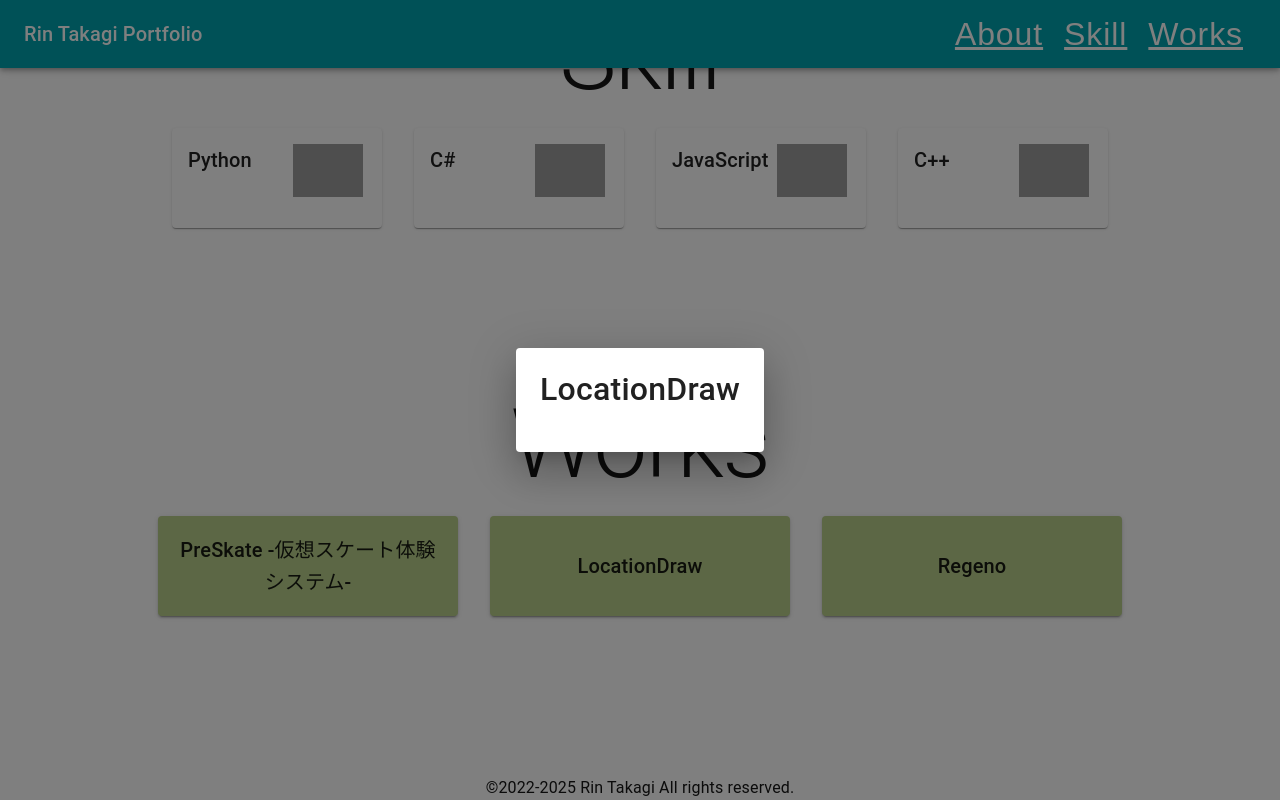
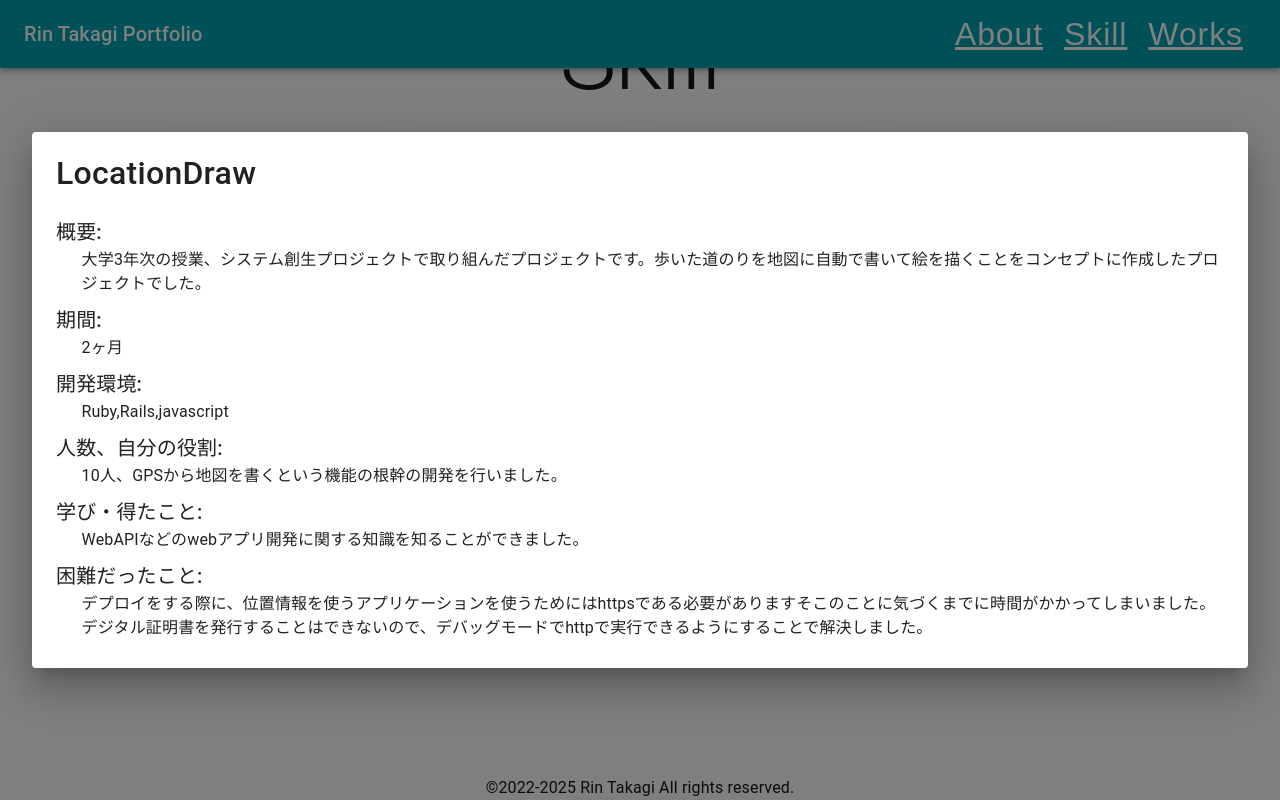
Before and after one commit to rit3919/portfolio2024, a Next.js app: page / in a window 1280 px wide. Both pictures are taken after a click on the button "LocationDraw". Shown: the part 1422-2222 px from the top of the page. Built offline with nearby package versions, Linux system fonts and the light colour scheme; grey boxes are pictures that could not be loaded.

Commit message:
add preskate article

```diff
--- a/src/app/components/worksList.tsx
+++ b/src/app/components/worksList.tsx
@@ -5,23 +5,170 @@ const works = [
         name: 'PreSkate -仮想スケート体験システム-',
         body: (
             <Box>
-                <Typography variant="body1" sx={{ padding: '0 0 2vh 0' }}>
-                    技術:
-                </Typography>
-                <Typography variant="body1" sx={{ padding: '0 0 2vh 0' }}>
-                    このシステムでは，Unityを用いて作成しました．
-                </Typography>
-                <Typography variant="body1" sx={{ padding: '0 0 2vh 0' }}>
-                    また，スケートをする際の動きを検知するために，Kinectを使用しています．
-                </Typography>
-                <Typography variant="body1" sx={{ padding: '0 0 2vh 0' }}>
-                    このシステムは，スケートをしたことがない人でも，スケートを体験できるように作成しました．
-                </Typography>
+                <Box sx={{ padding: '0 0 1vh 0' }}>
+                    <Typography variant='h6' >
+                        概要:
+                    </Typography>
+                    <Typography sx={{ padding: '0 0 0 2vw' }}>
+                        高専時代に参加した第32回高専プログラミングコンテスト課題部門での作品です。HMDをかぶり、スケートを体験できるプロダクトです。コンテストの本戦に進むことができ、敢闘賞を受賞することができました。
+                    </Typography>
+                </Box>
+                <Box sx={{ padding: '0 0 1vh 0' }}>
+                    <Typography variant='h6' >
+                        期間:
+                    </Typography>
+                    <Typography sx={{ padding: '0 0 0 2vw' }}>
+                        5ヶ月
+                    </Typography>
+                </Box>
+                <Box sx={{ padding: '0 0 1vh 0' }}>
+                    <Typography variant='h6' >
+                        開発環境:
+                    </Typography>
+                    <Typography sx={{ padding: '0 0 0 2vw' }}>
+                        C#,unity,javascript,Git
+                    </Typography>
+                </Box>
+                <Box sx={{ padding: '0 0 1vh 0' }}>
+                    <Typography variant='h6' >
+                        人数、自分の役割:
+                    </Typography>
+                    <Typography sx={{ padding: '0 0 0 2vw' }}>
+                        5人、プロジェクトリーダーとバックエンドを努めました。
+                    </Typography>
+                </Box>
+                <Box sx={{ padding: '0 0 1vh 0' }}>
+                    <Typography variant='h6' >
+                        学び・得たこと:
+                    </Typography>
+                    <Typography sx={{ padding: '0 0 0 2vw' }}>
+                        プロジェクトリーダーとして、複数人で同じプロジェクトを管理する方法を学ぶことができました。開発については、研究室内で管理するプロジェクトだったため、GitHubを使うことができず、オンプレミス環境でのリモートリポジトリ環境の構築を学ぶことができました。
+                    </Typography>
+                </Box>
+
+                <Box sx={{ padding: '0 0 1vh 0' }}>
+                    <Typography variant='h6' >
+                        困難だったこと:
+                    </Typography>
+                    <Typography sx={{ padding: '0 0 0 2vw' }}>
+                        進捗をうまく管理することができず、プログラミングが苦手な人の進捗を管理することが大変でした。解決方法としては、マネジメントの一部を変わってもらい、開発系を私が専念することにしました。
+                    </Typography>
+                </Box>
             </Box>
         )
     },
-    { name: 'LocationDraw', level: 'UnityC#として使用', image: 'https://cdn.jsdelivr.net/gh/devicons/devicon/icons/csharp/csharp-original.svg' },
-    { name: 'Regeno', level: 'このポートフォリオの作成に使用', image: 'https://cdn.jsdelivr.net/gh/devicons/devicon/icons/javascript/javascript-original.svg' }
+    {
+        name: 'LocationDraw',
+        body: (
+            <Box>
+                <Box sx={{ padding: '0 0 1vh 0' }}>
+                    <Typography variant='h6' >
+                        概要:
+                    </Typography>
+                    <Typography sx={{ padding: '0 0 0 2vw' }}>
+                        大学3年次の授業、システム創生プロジェクトで取り組んだプロジェクトです。歩いた道のりを地図に自動で書いて絵を描くことをコンセプトに作成したプロジェクトでした。
+                    </Typography>
+                </Box>
+                <Box sx={{ padding: '0 0 1vh 0' }}>
+                    <Typography variant='h6' >
+                        期間:
+                    </Typography>
+                    <Typography sx={{ padding: '0 0 0 2vw' }}>
+                        2ヶ月
+                    </Typography>
+                </Box>
+                <Box sx={{ padding: '0 0 1vh 0' }}>
+                    <Typography variant='h6' >
+                        開発環境:
+                    </Typography>
+                    <Typography sx={{ padding: '0 0 0 2vw' }}>
+                        Ruby,Rails,javascript
+                    </Typography>
+                </Box>
+                <Box sx={{ padding: '0 0 1vh 0' }}>
+                    <Typography variant='h6' >
+                        人数、自分の役割:
+                    </Typography>
+                    <Typography sx={{ padding: '0 0 0 2vw' }}>
+                        10人、GPSから地図を書くという機能の根幹の開発を行いました。
+                    </Typography>
+                </Box>
+                <Box sx={{ padding: '0 0 1vh 0' }}>
+                    <Typography variant='h6' >
+                        学び・得たこと:
+                    </Typography>
+                    <Typography sx={{ padding: '0 0 0 2vw' }}>
+                        WebAPIなどのwebアプリ開発に関する知識を知ることができました。
+                    </Typography>
+                </Box>
+
+                <Box sx={{ padding: '0 0 1vh 0' }}>
+                    <Typography variant='h6' >
+                        困難だったこと:
+                    </Typography>
+                    <Typography sx={{ padding: '0 0 0 2vw' }}>
+                        デプロイをする際に、位置情報を使うアプリケーションを使うためにはhttpsである必要がありますそこのことに気づくまでに時間がかかってしまいました。デジタル証明書を発行することはできないので、デバッグモードでhttpで実行できるようにすることで解決しました。
+                    </Typography>
+                </Box>
+            </Box>
+        )
+    },
+    {
+        name: 'Regeno',
+        body: (
+            <Box>
+                <Box sx={{ padding: '0 0 1vh 0' }}>
+                    <Typography variant='h6' >
+                        概要:
+                    </Typography>
+                    <Typography sx={{ padding: '0 0 0 2vw' }}>
+
+                    </Typography>
+                </Box>
+                <Box sx={{ padding: '0 0 1vh 0' }}>
+                    <Typography variant='h6' >
+                        期間:
+                    </Typography>
+                    <Typography sx={{ padding: '0 0 0 2vw' }}>
+
+                    </Typography>
+                </Box>
+                <Box sx={{ padding: '0 0 1vh 0' }}>
+                    <Typography variant='h6' >
+                        開発環境:
+                    </Typography>
+                    <Typography sx={{ padding: '0 0 0 2vw' }}>
+
+                    </Typography>
+                </Box>
+                <Box sx={{ padding: '0 0 1vh 0' }}>
+                    <Typography variant='h6' >
+                        人数、自分の役割:
+                    </Typography>
+                    <Typography sx={{ padding: '0 0 0 2vw' }}>
+
+                    </Typography>
+                </Box>
+                <Box sx={{ padding: '0 0 1vh 0' }}>
+                    <Typography variant='h6' >
+                        学び・得たこと:
+                    </Typography>
+                    <Typography sx={{ padding: '0 0 0 2vw' }}>
+
+                    </Typography>
+                </Box>
+
+                <Box sx={{ padding: '0 0 1vh 0' }}>
+                    <Typography variant='h6' >
+                        困難だったこと:
+                    </Typography>
+                    <Typography sx={{ padding: '0 0 0 2vw' }}>
+
+                    </Typography>
+                </Box>
+            </Box>
+        )
+    }
 ];
 
 export default works;
```
